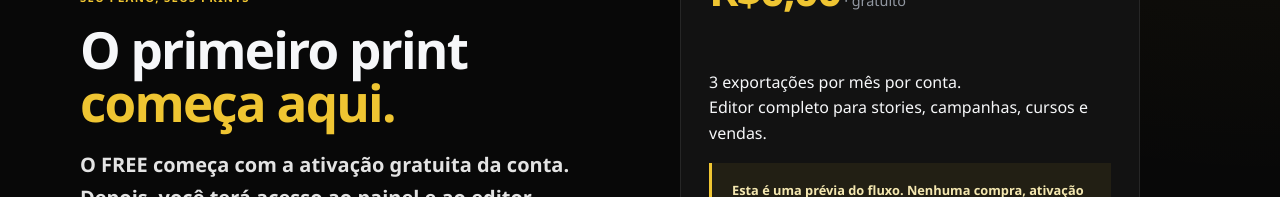
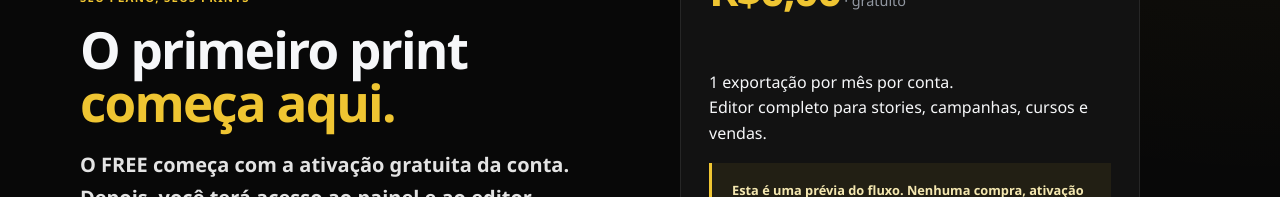
Before and after one commit to pradojoaoo/Notivy-Web, a Next.js app: page /assinar in a window 1280 px wide. Shown: the part 365-562 px from the top of the page. Built offline with nearby package versions, Linux system fonts and the light colour scheme.

Commit message:
chore: ajustar plano free para uma exportacao

```diff
--- a/app/assinar/plan-content.jsx
+++ b/app/assinar/plan-content.jsx
@@ -21,7 +21,7 @@ export default function PlanContent() {
           <p className="eyebrow">Plano selecionado</p>
           <h2 id="plan-title">Notivy {pro ? "PRO" : "FREE"}</h2>
           <p className="selected-plan-price">{pro ? "R$19,90" : "R$0,00"}<small>{pro ? "/mês" : " · gratuito"}</small></p>
-          <p>{pro ? "Exportações ilimitadas." : "3 exportações por mês por conta."}<br />Editor completo para stories, campanhas, cursos e vendas.</p>
+          <p>{pro ? "Exportações ilimitadas." : "1 exportação por mês por conta."}<br />Editor completo para stories, campanhas, cursos e vendas.</p>
           <p className="notice">Esta é uma prévia do fluxo. Nenhuma compra, ativação ou criação de conta será realizada.</p>
           <button className="button button-primary button-wide" disabled>{pro ? "Assinatura em breve" : "Ativação em breve"}</button>
           <Link className="text-link" href="/entrar">Simular próxima etapa: acesso →</Link>
--- a/app/page.jsx
+++ b/app/page.jsx
@@ -13,7 +13,7 @@ const features = [
 const questions = [
   ["O que posso criar com o Notivy?", "Prints simulados de notificações para stories, campanhas de vendas, lançamentos, cursos, infoprodutos, vídeos e conteúdos de influenciadores. O Notivy cria somente a imagem e não envia notificações reais."],
   ["Qual é o formato da imagem?", "O editor baixa um PNG vertical de 1080 × 1920 px, com wallpaper e notificação em um layout inspirado na tela bloqueada do iPhone."],
-  ["O que muda entre FREE e PRO?", "Os planos ainda não estão ativos. A proposta é oferecer os mesmos recursos visuais, com 3 exportações mensais no FREE e exportações ilimitadas no PRO por R$19,90/mês."],
+  ["O que muda entre FREE e PRO?", "Os planos ainda não estão ativos. A proposta é oferecer os mesmos recursos visuais, com 1 exportação mensal no FREE e exportações ilimitadas no PRO por R$19,90/mês."],
   ["Preciso instalar algum aplicativo?", "Não. O editor funciona direto no navegador. Escolha os elementos, escreva sua mensagem e baixe o PNG pronto, sem instalar nada no celular."],
   ["Já posso assinar e exportar?", "Você já pode testar o editor e baixar um PNG sem conta. Assinaturas, contas e limites de exportação ainda não estão disponíveis."],
 ];
@@ -29,7 +29,7 @@ function Plan({ pro = false }) {
     <span className="n-plan-label">{pro ? "MAIS LIBERDADE" : "COMECE POR AQUI"}</span>
     <h3>Notivy {pro ? "PRO" : "FREE"}</h3><p className="n-pill">{pro ? "Para campanhas sem limites" : "Para seus primeiros prints"}</p>
     <div className="n-price"><small>{pro ? "POR MÊS" : "GRÁTIS"}</small><strong><sup className="n-currency">R$</sup><span className="n-price-integer">{pro ? "19" : "0"}</span><sup className="n-price-cents">,{pro ? "90" : "00"}</sup></strong>{pro && <span>/mês</span>}</div>
-    <ul>{[pro ? "Exportações ilimitadas" : "3 exportações por mês", "Todos os recursos visuais", "Personalização de texto e ícone", "Wallpaper e horário personalizados", "Imagem PNG de 1080 × 1920 px"].map(item => <li key={item}><Icon type="check" />{item}</li>)}</ul>
+    <ul>{[pro ? "Exportações ilimitadas" : "1 exportação por mês", "Todos os recursos visuais", "Personalização de texto e ícone", "Wallpaper e horário personalizados", "Imagem PNG de 1080 × 1920 px"].map(item => <li key={item}><Icon type="check" />{item}</li>)}</ul>
     <Link className="n-btn" href={pro ? "/assinar?plano=pro" : "/assinar?plano=free"}>{pro ? "Escolher PRO" : "Começar com FREE"}<Icon /></Link>
     <small className="n-plan-note">{pro ? "Preço provisório. Assinatura ainda indisponível." : "Plano previsto. Explore agora a demonstração."}</small>
   </article>;
```
Also changed, not shown: 1 other file (tests, documents, lock files or other folders).
